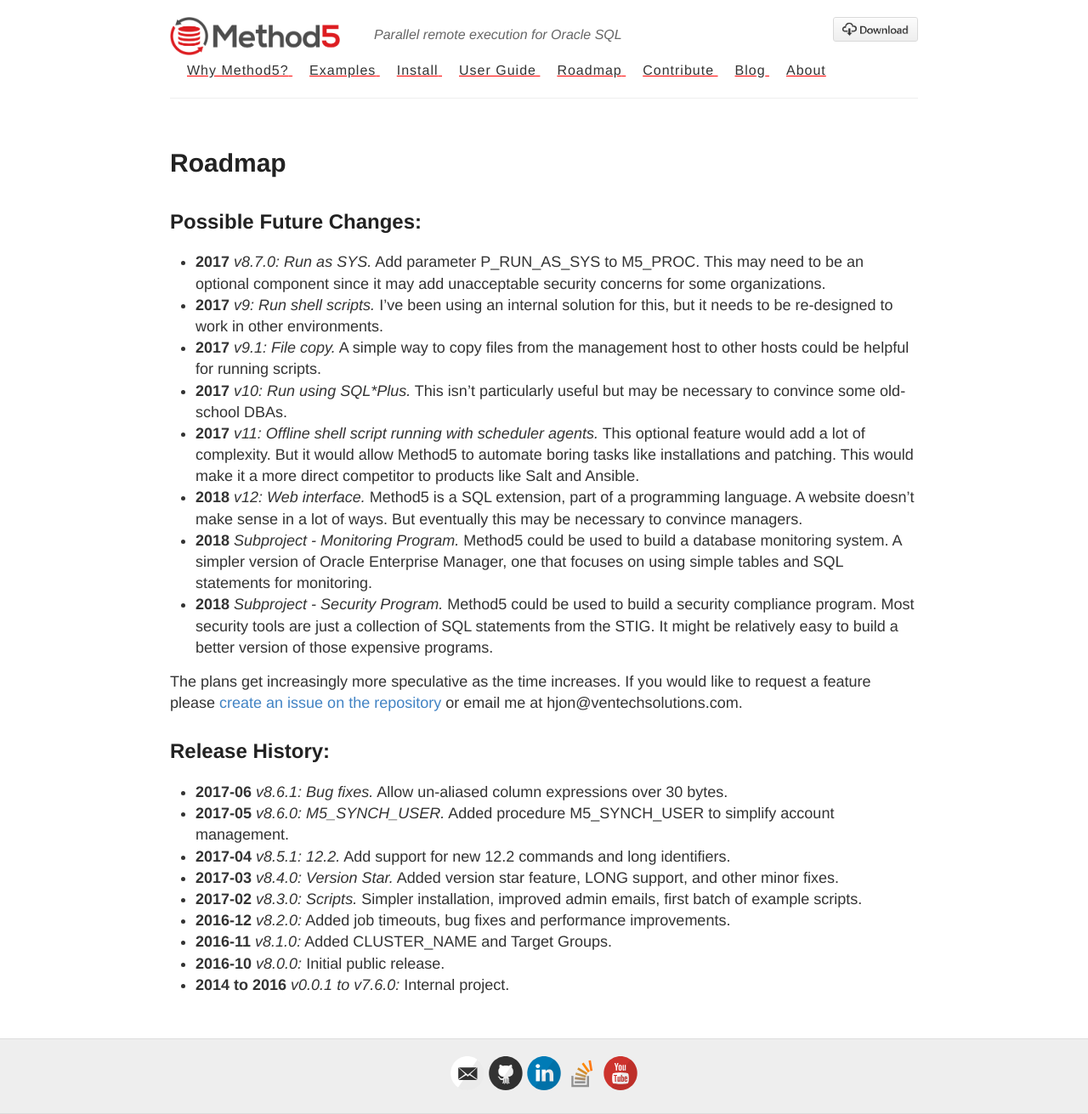
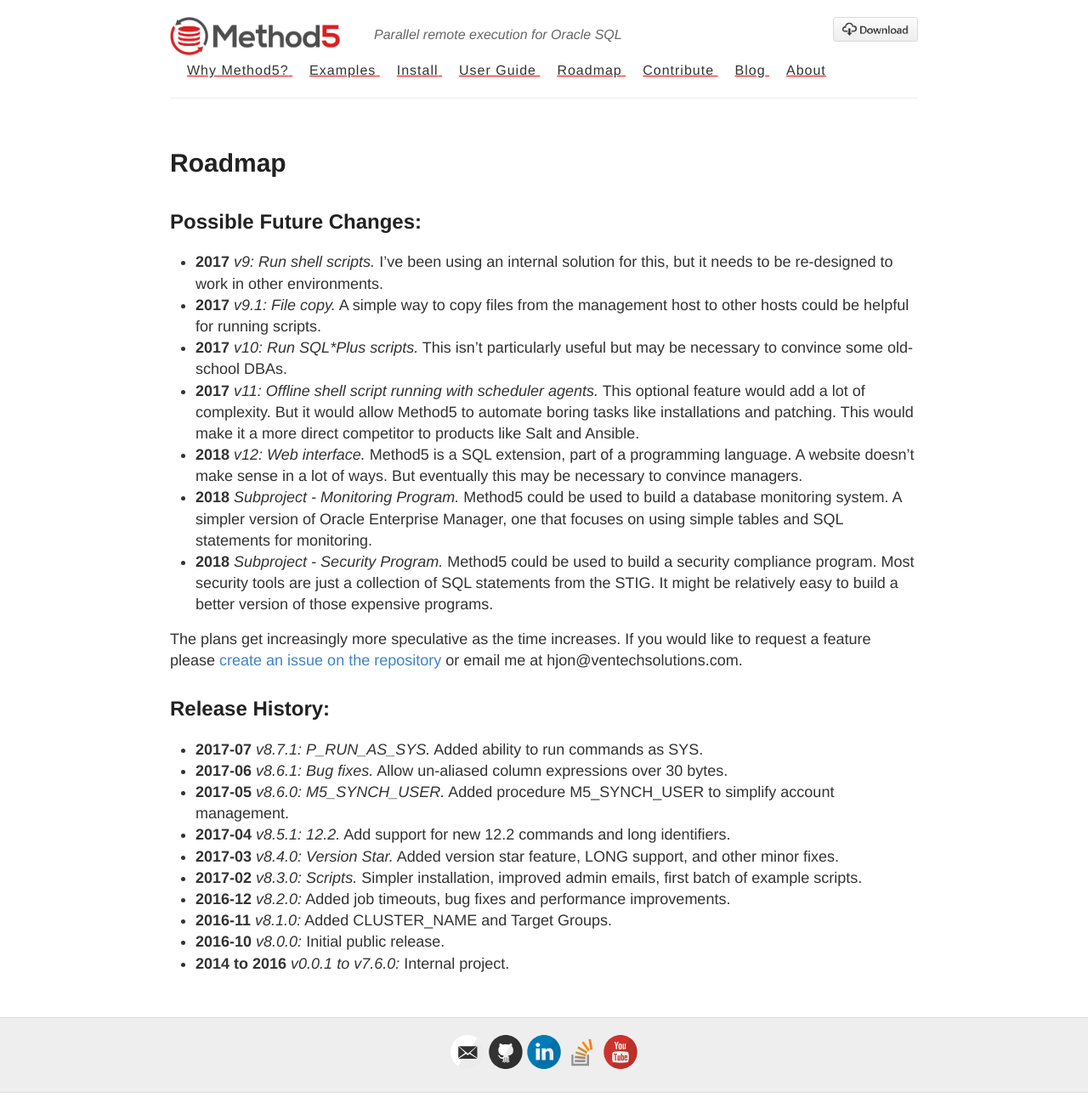
Before and after one commit to method5/method5.github.io, a Jekyll site: the page built from roadmap.md, in a window 1280 px wide. Shown: the whole page at 85% size. Built offline with Jekyll 4.4.1, drawn with Linux system fonts in a browser that asks for light colours; after the commit the page ends 1286 px from its top, so only the background shows below that.

```diff
--- a/roadmap.md
+++ b/roadmap.md
@@ -6,10 +6,9 @@ title: Roadmap
 Possible Future Changes:
 ------------------------
 
-* **2017** _v8.7.0: Run as SYS._  Add parameter P_RUN_AS_SYS to M5_PROC.  This may need to be an optional component since it may add unacceptable security concerns for some organizations.
 * **2017** _v9: Run shell scripts._  I've been using an internal solution for this, but it needs to be re-designed to work in other environments.
 * **2017** _v9.1: File copy._  A simple way to copy files from the management host to other hosts could be helpful for running scripts.
-* **2017** _v10: Run using SQL\*Plus._  This isn't particularly useful but may be necessary to convince some old-school DBAs.
+* **2017** _v10: Run SQL\*Plus scripts._  This isn't particularly useful but may be necessary to convince some old-school DBAs.
 * **2017** _v11: Offline shell script running with scheduler agents._  This optional feature would add a lot of complexity.  But it would allow Method5 to automate boring tasks like installations and patching.  This would make it a more direct competitor to products like Salt and Ansible.
 * **2018** _v12: Web interface._  Method5 is a SQL extension, part of a programming language.  A website doesn't make sense in a lot of ways.  But eventually this may be necessary to convince managers.
 * **2018** _Subproject - Monitoring Program._ Method5 could be used to build a database monitoring system.  A simpler version of Oracle Enterprise Manager, one that focuses on using simple tables and SQL statements for monitoring.
@@ -21,6 +20,7 @@ The plans get increasingly more speculative as the time increases.  If you would
 Release History:
 ----------------
 
+* **2017-07** _v8.7.1: P_RUN_AS_SYS._  Added ability to run commands as SYS.
 * **2017-06** _v8.6.1: Bug fixes._  Allow un-aliased column expressions over 30 bytes.
 * **2017-05** _v8.6.0: M5_SYNCH_USER._  Added procedure M5_SYNCH_USER to simplify account management.
 * **2017-04** _v8.5.1: 12.2._  Add support for new 12.2 commands and long identifiers.
```
